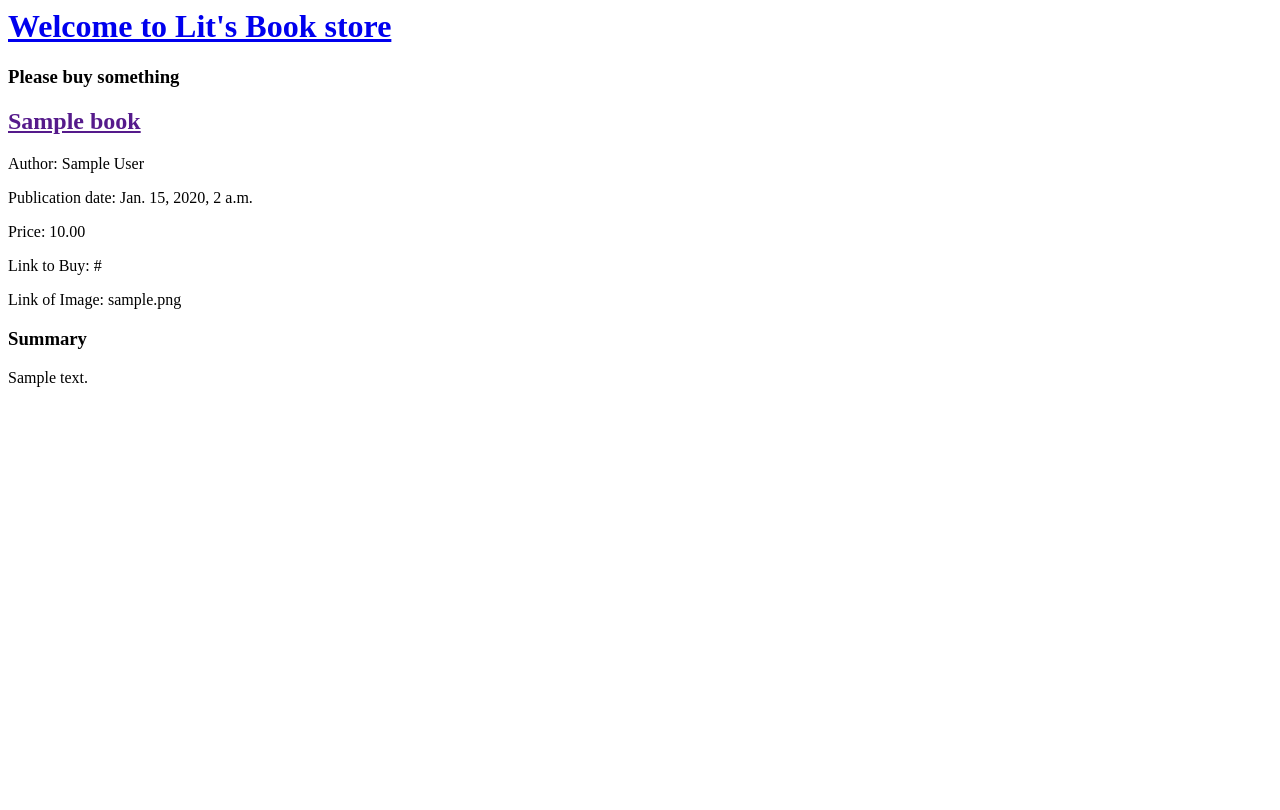
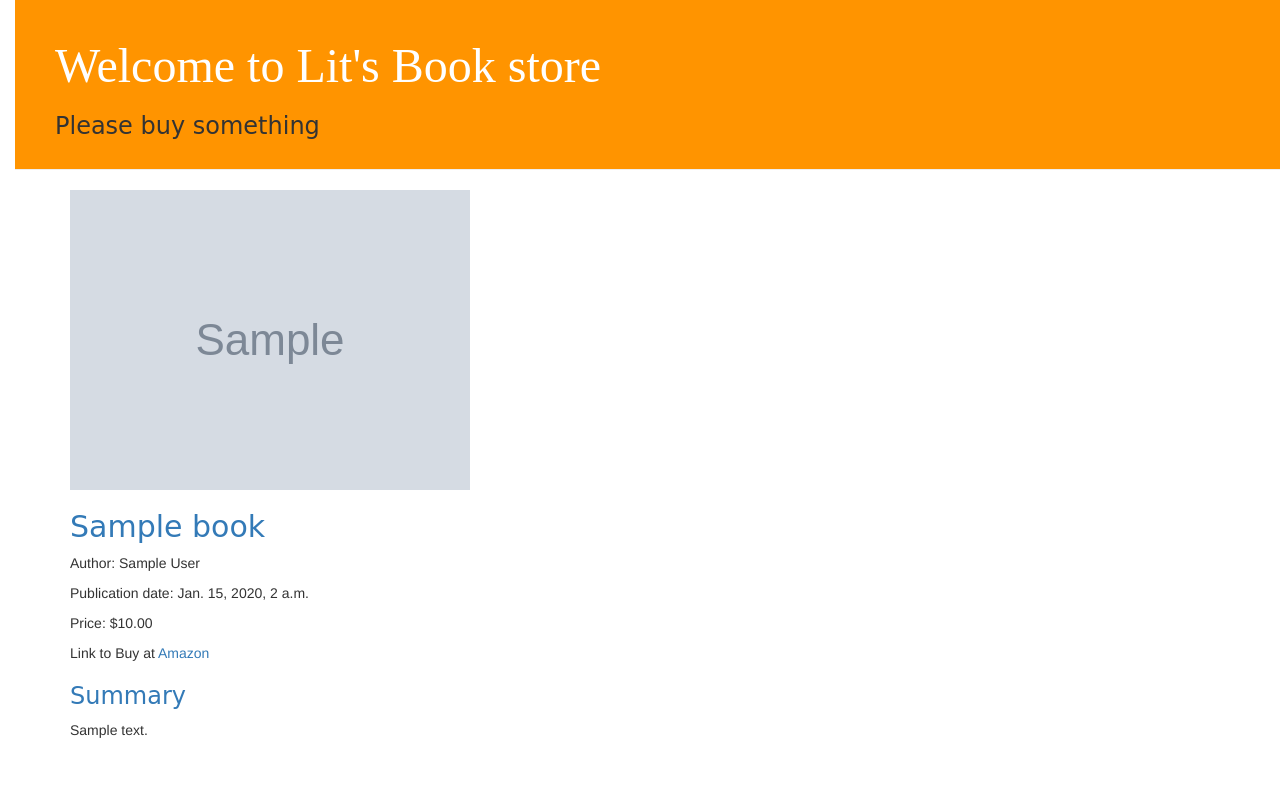
Before and after one commit to phansiri/info344-rest-api-app, a Django app: page / in a window 1280 px wide. Before the commit the page ends 387 px from the top, so only its background shows below. Run offline with Django 3.2, Linux system fonts and the light colour scheme; tables that the repository leaves empty hold one stand-in row (values such as "Sample post"); grey boxes marked "Sample" are stand-in pictures; some libraries are stand-ins or nearby versions.

Commit message:
Added view and template for detailed books as well as CSS for the site.

```diff
--- /dev/null
+++ b/rest_api_app/static/css/rest_api_app.css
@@ -0,0 +1,55 @@
+h1 a {
+    color: #EEE;
+    font-family: 'Slabo';
+}
+body {
+    padding-left: 15px;
+}
+
+.page-header {
+    background-color: #ff9400;
+    margin-top: 0;
+    padding: 20px 20px 20px 40px;
+}
+
+.page-header h1, .page-header h1 a, .page-header h1 a:visited, .page-header h1 a:active {
+    color: #ffffff;
+    font-size: 36pt;
+    text-decoration: none;
+}
+
+.content {
+    margin-left: 40px;
+}
+
+h1, h2, h3, h4 {
+    font-family: 'Slabo', cursive;
+}
+
+.date {
+    float: right;
+    color: #828282;
+}
+
+.save {
+    float: right;
+}
+
+.book-form textarea, .book-form input {
+    width: 100%;
+}
+
+.top-menu, .top-menu:hover, .top-menu:visited {
+    color: #ffffff;
+    float: right;
+    font-size: 26pt;
+    margin-right: 20px;
+}
+
+.book {
+    margin-bottom: 70px;
+}
+
+.book h1 a, .book h1 a:visited {
+    color: #000000;
+}
--- /dev/null
+++ b/rest_api_app/templates/rest_api_app/base.html
@@ -0,0 +1,25 @@
+{% load staticfiles %}
+<html>
+    <head>
+        <title>Lit's Book store</title>
+        <link rel="stylesheet" href="//maxcdn.bootstrapcdn.com/bootstrap/3.2.0/css/bootstrap.min.css">
+        <link rel="stylesheet" href="//maxcdn.bootstrapcdn.com/bootstrap/3.2.0/css/bootstrap-theme.min.css">
+        <link rel="stylesheet" href="{% static "css/rest_api_app.css" %}">
+        <link href='http://fonts.googleapis.com/css?family=Slabo+27px' rel='stylesheet' type='text/css'>
+    </head>
+    <body>
+        <div class="page-header">
+            <h1><a href="/">Welcome to Lit's Book store</a></h1>
+            <h3>Please buy something</h3>
+        </div>
+
+        <div class="content container">
+            <div class="row">
+                <div class="col-md-8">
+                    {% block content %}
+                    {% endblock %}
+                </div>
+            </div>
+        </div>
+    </body>
+</html>
--- a/rest_api_app/templates/rest_api_app/post_list.html
+++ b/rest_api_app/templates/rest_api_app/post_list.html
@@ -1,23 +1,15 @@
-<html>
-    <head>
-        <title>Lit's Book store</title>
-    </head>
-    <body>
-        <h1><a href="/">Welcome to Lit's Book store</a></h1>
-        <h3>Please buy something</h3>
-
+{% extends "rest_api_app/base.html" %}
+    {% block content %}
         {% for book in books %}
-        <div>
-            <h2><a href="">{{ book.title }}</a></h2>
-            <p>Author: {{ book.author }}</p>
-            <p>Publication date: {{ book.publication_date }}</p>
-            <p>Price: {{ book.price }}</p>
-            <p>Link to Buy: {{ book.linkToBuy }}</p>
-            <p>Link of Image: {{book.image}}</p>
-            <h3>Summary</h3>
-            <p>{{ book.summary|linebreaks }}</p>
-        </div>
+            <div class="book">
+                <img src="{{book.image}}" alt="">
+                <h2><a href="{% url "book_detail" pk=book.pk %}">{{ book.title }}</a></h2>
+                <p>Author: {{ book.author }}</p>
+                <p>Publication date: {{ book.publication_date }}</p>
+                <p>Price: ${{ book.price }}</p>
+                <p>Link to Buy at <a href="{{ book.linkToBuy }}">Amazon</a></p>
+                <h3><a href="">Summary</a></h3>
+                <p>{{ book.summary|linebreaks }}</p>
+            </div>
         {% endfor %}
-    </body>
-
-</html>
+    {% endblock content %}
--- a/rest_api_app/urls.py
+++ b/rest_api_app/urls.py
@@ -4,7 +4,7 @@ from rest_api_app import views
 
 urlpatterns = [
     url(r'^books/$', views.book_list),
-    url(r'^books/(?P<pk>[0-9]+)/$', views.book_detail),
+    url(r'^books/(?P<pk>[0-9]+)/$', views.book_detail, name='book_detail'),
     url(r'^$', views.post_list, name='post_list'),
 ]
 
```
